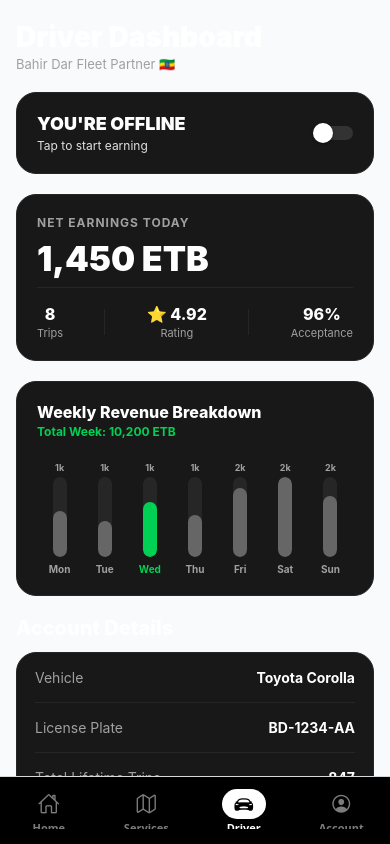
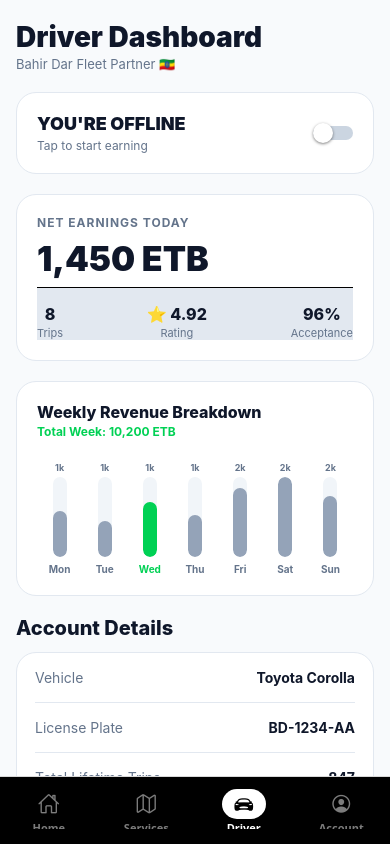
Before and after one commit to babam49-dot/AmenRide, a React Native app in the folder mobile/: screen /Driver in a window 390 px wide. Built offline with nearby package versions, Linux system fonts and the light colour scheme; no server answers.

Commit message:
fix(ui): update DriverScreen dashboard elements for high light mode contrast

```diff
--- a/mobile/screens/DriverScreen.js
+++ b/mobile/screens/DriverScreen.js
@@ -42,7 +42,7 @@ function CountdownTimer({ seconds, onExpire }) {
 
 export default function DriverScreen() {
   const { t } = useLanguage();
-  const { mode } = useTheme();
+  const { mode, theme } = useTheme();
   const isDark = mode === 'dark';
   const [isOnline, setIsOnline] = useState(false);
 
@@ -76,21 +76,30 @@ export default function DriverScreen() {
   const todayTrips = driver?.today_trips || 8;
   const maxWeekly = Math.max(...WEEKLY_EARNINGS.map((w) => w.amount));
 
+  const dynamicStyles = {
+    container: { backgroundColor: theme?.background || (isDark ? '#0F172A' : '#F8FAFC') },
+    cardBg: { backgroundColor: isDark ? '#181818' : '#FFFFFF', borderColor: isDark ? '#262626' : '#E2E8F0' },
+    pillBg: { backgroundColor: isDark ? '#262626' : '#F1F5F9', borderColor: isDark ? '#333333' : '#CBD5E1' },
+    textPrimary: { color: isDark ? '#FFFFFF' : '#0F172A' },
+    textSecondary: { color: isDark ? '#A0A0A0' : '#64748B' },
+    divider: { backgroundColor: isDark ? '#262626' : '#E2E8F0' },
+  };
+
   return (
     <ScrollView
-      style={[styles.container, { backgroundColor: isDark ? '#0F172A' : '#F8FAFC' }]}
+      style={[styles.container, dynamicStyles.container]}
       contentContainerStyle={styles.contentContainer}
       showsVerticalScrollIndicator={false}
     >
       {/* Header */}
       <View style={styles.header}>
-        <Text style={styles.headerTitle}>{t('driverDashboard')}</Text>
-        <Text style={styles.headerSub}>Bahir Dar Fleet Partner 🇪🇹</Text>
+        <Text style={[styles.headerTitle, dynamicStyles.textPrimary]}>{t('driverDashboard')}</Text>
+        <Text style={[styles.headerSub, dynamicStyles.textSecondary]}>Bahir Dar Fleet Partner 🇪🇹</Text>
       </View>
 
       {/* GPS Status Badge */}
       {isOnline && (
-        <View style={[styles.gpsBadge, isTracking ? styles.gpsBadgeActive : styles.gpsBadgeWaiting]}>
+        <View style={[styles.gpsBadge, isTracking ? styles.gpsBadgeActive : dynamicStyles.cardBg]}>
           {isTracking && location ? (
             <Text style={styles.gpsBadgeText}>
               📡 Broadcasting GPS · {location.lat.toFixed(4)}°N, {location.lng.toFixed(4)}°E
@@ -98,33 +107,35 @@ export default function DriverScreen() {
           ) : gpsError ? (
             <Text style={styles.gpsBadgeText}>⚠️ {gpsError}</Text>
           ) : (
-            <Text style={styles.gpsBadgeText}>📍 Acquiring GPS signal...</Text>
+            <Text style={[styles.gpsBadgeText, dynamicStyles.textSecondary]}>📍 Acquiring GPS signal...</Text>
           )}
         </View>
       )}
 
       {loading && (
         <View style={styles.loadingBox}>
-          <ActivityIndicator color="#FFFFFF" size="small" />
-          <Text style={styles.loadingText}>Loading driver profile...</Text>
+          <ActivityIndicator color={isDark ? '#FFFFFF' : '#0D9488'} size="small" />
+          <Text style={[styles.loadingText, dynamicStyles.textSecondary]}>Loading driver profile...</Text>
         </View>
       )}
 
       {/* Online/Offline Banner */}
       <TouchableOpacity
-        style={[styles.statusBanner, isOnline ? styles.statusOnline : styles.statusOffline]}
+        style={[styles.statusBanner, isOnline ? styles.statusOnline : dynamicStyles.cardBg]}
         onPress={toggleOnline}
         activeOpacity={0.9}
       >
         <View>
-          <Text style={styles.statusLabel}>{isOnline ? t('youreOnline') : t('youreOffline')}</Text>
-          <Text style={styles.statusHint}>
+          <Text style={[styles.statusLabel, isOnline ? { color: '#FFFFFF' } : dynamicStyles.textPrimary]}>
+            {isOnline ? t('youreOnline') : t('youreOffline')}
+          </Text>
+          <Text style={[styles.statusHint, isOnline ? { color: '#E0E0E0' } : dynamicStyles.textSecondary]}>
             {isOnline ? t('onlineHint') : t('offlineHint')}
           </Text>
         </View>
 
         <Switch
-          trackColor={{ false: '#333333', true: '#00D154' }}
+          trackColor={{ false: '#CBD5E1', true: '#00D154' }}
           thumbColor="#FFFFFF"
           ios_backgroundColor="#262626"
           onValueChange={toggleOnline}
@@ -133,31 +144,31 @@ export default function DriverScreen() {
       </TouchableOpacity>
 
       {/* Net Earnings Hero Card */}
-      <View style={styles.earningsCard}>
-        <Text style={styles.earningsLabel}>{t('netEarnings')}</Text>
-        <Text style={styles.earningsVal}>{earnings.toLocaleString()} ETB</Text>
+      <View style={[styles.earningsCard, dynamicStyles.cardBg]}>
+        <Text style={[styles.earningsLabel, dynamicStyles.textSecondary]}>{t('netEarnings')}</Text>
+        <Text style={[styles.earningsVal, dynamicStyles.textPrimary]}>{earnings.toLocaleString()} ETB</Text>
 
-        <View style={styles.metaRow}>
+        <View style={[styles.metaRow, dynamicStyles.divider]}>
           <View style={styles.metaCol}>
-            <Text style={styles.metaVal}>{todayTrips}</Text>
-            <Text style={styles.metaLabel}>Trips</Text>
+            <Text style={[styles.metaVal, dynamicStyles.textPrimary]}>{todayTrips}</Text>
+            <Text style={[styles.metaLabel, dynamicStyles.textSecondary]}>Trips</Text>
           </View>
-          <View style={styles.metaDivider} />
+          <View style={[styles.metaDivider, dynamicStyles.divider]} />
           <View style={styles.metaCol}>
-            <Text style={styles.metaVal}>⭐ {driver?.rating || '4.92'}</Text>
-            <Text style={styles.metaLabel}>Rating</Text>
+            <Text style={[styles.metaVal, dynamicStyles.textPrimary]}>⭐ {driver?.rating || '4.92'}</Text>
+            <Text style={[styles.metaLabel, dynamicStyles.textSecondary]}>Rating</Text>
           </View>
-          <View style={styles.metaDivider} />
+          <View style={[styles.metaDivider, dynamicStyles.divider]} />
           <View style={styles.metaCol}>
-            <Text style={styles.metaVal}>{driver?.acceptance_rate || '96'}%</Text>
-            <Text style={styles.metaLabel}>Acceptance</Text>
+            <Text style={[styles.metaVal, dynamicStyles.textPrimary]}>{driver?.acceptance_rate || '96'}%</Text>
+            <Text style={[styles.metaLabel, dynamicStyles.textSecondary]}>Acceptance</Text>
           </View>
         </View>
       </View>
 
       {/* Weekly Revenue Bar Chart */}
-      <View style={styles.chartCard}>
-        <Text style={styles.chartTitle}>Weekly Revenue Breakdown</Text>
+      <View style={[styles.chartCard, dynamicStyles.cardBg]}>
+        <Text style={[styles.chartTitle, dynamicStyles.textPrimary]}>Weekly Revenue Breakdown</Text>
         <Text style={styles.chartSub}>Total Week: 10,200 ETB</Text>
 
         <View style={styles.barChartRow}>
@@ -165,8 +176,8 @@ export default function DriverScreen() {
             const heightPct = (item.amount / maxWeekly) * 100;
             return (
               <View key={item.day} style={styles.barCol}>
-                <Text style={styles.barVal}>{Math.round(item.amount / 1000)}k</Text>
-                <View style={styles.barTrack}>
+                <Text style={[styles.barVal, dynamicStyles.textSecondary]}>{Math.round(item.amount / 1000)}k</Text>
+                <View style={[styles.barTrack, dynamicStyles.pillBg]}>
                   <View
                     style={[
                       styles.barFill,
@@ -175,7 +186,7 @@ export default function DriverScreen() {
                     ]}
                   />
                 </View>
-                <Text style={[styles.barLabel, item.isToday && styles.barLabelToday]}>
+                <Text style={[styles.barLabel, dynamicStyles.textSecondary, item.isToday && styles.barLabelToday]}>
                   {item.day}
                 </Text>
               </View>
@@ -186,25 +197,25 @@ export default function DriverScreen() {
 
       {/* Trip Request Dispatch Modal */}
       {isOnline && hasRequest && (
-        <View style={styles.requestCard}>
+        <View style={[styles.requestCard, dynamicStyles.cardBg]}>
           <View style={styles.requestHeader}>
             <Text style={styles.requestBadge}>⚡ TRIP REQUEST</Text>
             <CountdownTimer seconds={15} onExpire={() => setHasRequest(false)} />
           </View>
 
           <View style={styles.fareRow}>
-            <Text style={styles.fareVal}>210.00 ETB</Text>
-            <Text style={styles.fareDist}>4.2 km · 12 min</Text>
+            <Text style={[styles.fareVal, dynamicStyles.textPrimary]}>210.00 ETB</Text>
+            <Text style={[styles.fareDist, dynamicStyles.textSecondary]}>4.2 km · 12 min</Text>
           </View>
 
-          <View style={styles.addrBox}>
-            <Text style={styles.addrText}>■ <Text style={styles.addrBold}>Pickup:</Text> Bahir Dar Airport</Text>
-            <Text style={styles.addrText}>● <Text style={styles.addrBold}>Dropoff:</Text> Grand Resort Hotel</Text>
+          <View style={[styles.addrBox, dynamicStyles.pillBg]}>
+            <Text style={[styles.addrText, dynamicStyles.textPrimary]}>■ <Text style={[styles.addrBold, dynamicStyles.textPrimary]}>Pickup:</Text> Bahir Dar Airport</Text>
+            <Text style={[styles.addrText, dynamicStyles.textPrimary]}>● <Text style={[styles.addrBold, dynamicStyles.textPrimary]}>Dropoff:</Text> Grand Resort Hotel</Text>
           </View>
 
           <View style={styles.btnRow}>
-            <TouchableOpacity style={styles.declineBtn} onPress={() => setHasRequest(false)}>
-              <Text style={styles.declineBtnText}>Decline</Text>
+            <TouchableOpacity style={[styles.declineBtn, dynamicStyles.pillBg]} onPress={() => setHasRequest(false)}>
+              <Text style={[styles.declineBtnText, dynamicStyles.textSecondary]}>Decline</Text>
             </TouchableOpacity>
 
             <TouchableOpacity
@@ -222,21 +233,21 @@ export default function DriverScreen() {
       )}
 
       {/* Account Details */}
-      <Text style={styles.sectionTitle}>Account Details</Text>
-      <View style={styles.card}>
+      <Text style={[styles.sectionTitle, dynamicStyles.textPrimary]}>Account Details</Text>
+      <View style={[styles.card, dynamicStyles.cardBg]}>
         <View style={styles.row}>
-          <Text style={styles.rowLabel}>Vehicle</Text>
-          <Text style={styles.rowVal}>{driver?.vehicle_type || 'Standard Bajaj'}</Text>
+          <Text style={[styles.rowLabel, dynamicStyles.textSecondary]}>Vehicle</Text>
+          <Text style={[styles.rowVal, dynamicStyles.textPrimary]}>{driver?.vehicle_type || 'Standard Bajaj'}</Text>
         </View>
-        <View style={styles.divider} />
+        <View style={[styles.divider, dynamicStyles.divider]} />
         <View style={styles.row}>
-          <Text style={styles.rowLabel}>License Plate</Text>
-          <Text style={styles.rowVal}>{driver?.vehicle_plate || 'BD-3-1029'}</Text>
+          <Text style={[styles.rowLabel, dynamicStyles.textSecondary]}>License Plate</Text>
+          <Text style={[styles.rowVal, dynamicStyles.textPrimary]}>{driver?.vehicle_plate || 'BD-3-1029'}</Text>
         </View>
-        <View style={styles.divider} />
+        <View style={[styles.divider, dynamicStyles.divider]} />
         <View style={styles.row}>
-          <Text style={styles.rowLabel}>Total Lifetime Trips</Text>
-          <Text style={styles.rowVal}>{driver?.total_trips || 847}</Text>
+          <Text style={[styles.rowLabel, dynamicStyles.textSecondary]}>Total Lifetime Trips</Text>
+          <Text style={[styles.rowVal, dynamicStyles.textPrimary]}>{driver?.total_trips || 847}</Text>
         </View>
       </View>
 
@@ -248,7 +259,6 @@ export default function DriverScreen() {
 const styles = StyleSheet.create({
   container: {
     flex: 1,
-    backgroundColor: '#000000',
   },
   contentContainer: {
     paddingHorizontal: 16,
@@ -262,11 +272,9 @@ const styles = StyleSheet.create({
   headerTitle: {
     fontSize: 28,
     fontWeight: '900',
-    color: '#FFFFFF',
   },
   headerSub: {
     fontSize: 13,
-    color: '#A0A0A0',
     marginTop: 2,
   },
 
@@ -275,7 +283,6 @@ const styles = StyleSheet.create({
     paddingVertical: 20,
   },
   loadingText: {
-    color: '#A0A0A0',
     fontSize: 13,
   },
 
@@ -287,36 +294,28 @@ const styles = StyleSheet.create({
     padding: 20,
     marginBottom: 20,
     borderWidth: 1,
-    borderColor: '#262626',
   },
   statusOnline: {
     backgroundColor: '#00D154',
   },
-  statusOffline: {
-    backgroundColor: '#181818',
-  },
+  statusOffline: {},
   statusLabel: {
     fontSize: 18,
     fontWeight: '900',
-    color: '#FFFFFF',
   },
   statusHint: {
     fontSize: 12,
-    color: '#E0E0E0',
     marginTop: 4,
   },
 
   earningsCard: {
-    backgroundColor: '#181818',
     borderRadius: 20,
     padding: 20,
     marginBottom: 20,
     borderWidth: 1,
-    borderColor: '#262626',
   },
   earningsLabel: {
     fontSize: 12,
-    color: '#A0A0A0',
     fontWeight: '700',
     textTransform: 'uppercase',
     letterSpacing: 1,
@@ -324,7 +323,6 @@ const styles = StyleSheet.create({
   earningsVal: {
     fontSize: 34,
     fontWeight: '900',
-    color: '#FFFFFF',
     marginVertical: 8,
   },
   metaRow: {
@@ -333,22 +331,19 @@ const styles = StyleSheet.create({
     alignItems: 'center',
     paddingTop: 16,
     borderTopWidth: 1,
-    borderTopColor: '#262626',
   },
   metaCol: { alignItems: 'center' },
-  metaVal: { fontSize: 16, fontWeight: '800', color: '#FFFFFF' },
-  metaLabel: { fontSize: 11, color: '#A0A0A0', marginTop: 2 },
-  metaDivider: { width: 1, height: 26, backgroundColor: '#262626' },
+  metaVal: { fontSize: 16, fontWeight: '800' },
+  metaLabel: { fontSize: 11, marginTop: 2 },
+  metaDivider: { width: 1, height: 26 },
 
   chartCard: {
-    backgroundColor: '#181818',
     borderRadius: 20,
     padding: 20,
     marginBottom: 20,
     borderWidth: 1,
-    borderColor: '#262626',
   },
-  chartTitle: { fontSize: 16, fontWeight: '800', color: '#FFFFFF' },
+  chartTitle: { fontSize: 16, fontWeight: '800' },
   chartSub: { fontSize: 12, color: '#00D154', marginTop: 2, fontWeight: '700', marginBottom: 16 },
   barChartRow: {
     flexDirection: 'row',
@@ -360,18 +355,17 @@ const styles = StyleSheet.create({
     alignItems: 'center',
     flex: 1,
   },
-  barVal: { fontSize: 9, color: '#A0A0A0', marginBottom: 4, fontWeight: '700' },
+  barVal: { fontSize: 9, marginBottom: 4, fontWeight: '700' },
   barTrack: {
     width: 14,
     height: 80,
-    backgroundColor: '#262626',
     borderRadius: 7,
     justifyContent: 'flex-end',
     overflow: 'hidden',
   },
   barFill: {
     width: '100%',
-    backgroundColor: '#666666',
+    backgroundColor: '#94A3B8',
     borderRadius: 7,
   },
   barFillToday: {
@@ -379,7 +373,6 @@ const styles = StyleSheet.create({
   },
   barLabel: {
     fontSize: 10,
-    color: '#A0A0A0',
     marginTop: 6,
     fontWeight: '700',
   },
@@ -388,7 +381,6 @@ const styles = StyleSheet.create({
   },
 
   requestCard: {
-    backgroundColor: '#181818',
     borderRadius: 20,
     padding: 20,
     marginBottom: 20,
@@ -407,13 +399,13 @@ const styles = StyleSheet.create({
     fontSize: 14,
   },
   timerContainer: {
-    backgroundColor: '#262626',
+    backgroundColor: '#00D15422',
     borderRadius: 12,
     paddingHorizontal: 10,
     paddingVertical: 4,
   },
   timerText: {
-    color: '#FFFFFF',
+    color: '#00D154',
     fontWeight: '800',
     fontSize: 14,
   },
@@ -426,22 +418,19 @@ const styles = StyleSheet.create({
   fareVal: {
     fontSize: 26,
     fontWeight: '900',
-    color: '#FFFFFF',
   },
   fareDist: {
     fontSize: 13,
-    color: '#A0A0A0',
     fontWeight: '600',
   },
   addrBox: {
-    backgroundColor: '#262626',
     borderRadius: 14,
     padding: 14,
     marginBottom: 16,
     gap: 8,
   },
-  addrText: { color: '#E0E0E0', fontSize: 13 },
-  addrBold: { fontWeight: '800', color: '#FFFFFF' },
+  addrText: { fontSize: 13 },
+  addrBold: { fontWeight: '800' },
 
   btnRow: {
     flexDirection: 'row',
@@ -449,12 +438,11 @@ const styles = StyleSheet.create({
   },
   declineBtn: {
     flex: 1,
-    backgroundColor: '#262626',
     borderRadius: 25,
     paddingVertical: 14,
     alignItems: 'center',
   },
-  declineBtnText: { color: '#A0A0A0', fontWeight: '800' },
+  declineBtnText: { fontWeight: '800' },
   acceptBtn: {
     flex: 1,
     backgroundColor: '#00D154',
@@ -467,24 +455,21 @@ const styles = StyleSheet.create({
   sectionTitle: {
     fontSize: 20,
     fontWeight: '800',
-    color: '#FFFFFF',
     marginBottom: 12,
   },
   card: {
-    backgroundColor: '#181818',
     borderRadius: 20,
     paddingHorizontal: 18,
     borderWidth: 1,
-    borderColor: '#262626',
   },
   row: {
     flexDirection: 'row',
     justifyContent: 'space-between',
     paddingVertical: 16,
   },
-  rowLabel: { fontSize: 14, color: '#A0A0A0' },
-  rowVal: { fontSize: 14, fontWeight: '700', color: '#FFFFFF' },
-  divider: { height: 1, backgroundColor: '#262626' },
+  rowLabel: { fontSize: 14 },
+  rowVal: { fontSize: 14, fontWeight: '700' },
+  divider: { height: 1 },
 
   gpsBadge: {
     borderRadius: 12,
@@ -497,14 +482,9 @@ const styles = StyleSheet.create({
     backgroundColor: 'rgba(0,209,84,0.15)',
     borderColor: '#00D154',
   },
-  gpsBadgeWaiting: {
-    backgroundColor: '#181818',
-    borderColor: '#333333',
-  },
   gpsBadgeText: {
     fontSize: 11,
     fontWeight: '700',
-    color: '#A0A0A0',
     fontFamily: Platform.OS === 'ios' ? 'Courier New' : 'monospace',
   },
 });
```
